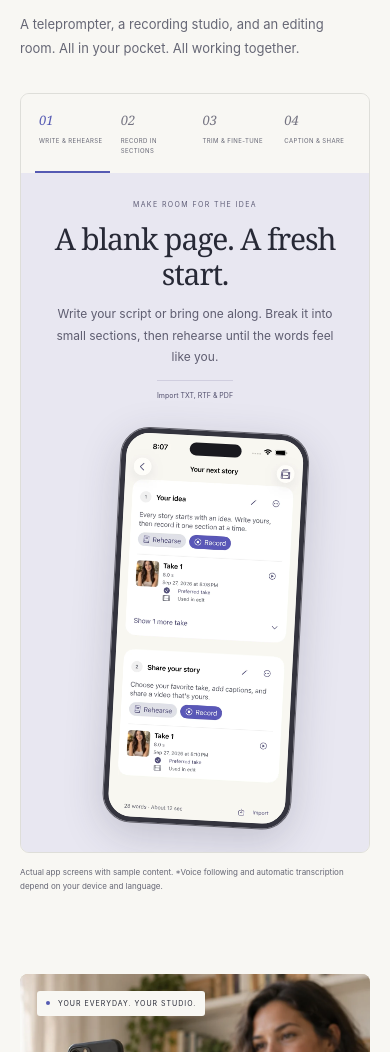
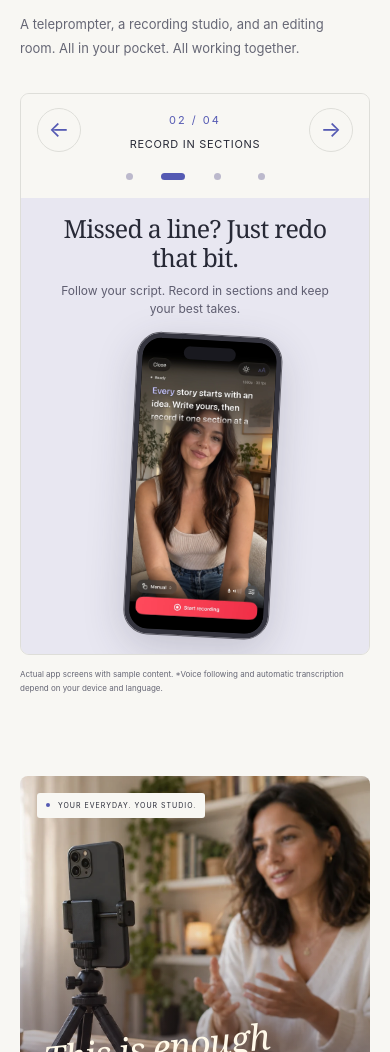
Before and after one commit to oktykrk/oktykrk.github.io, a plain HTML site: page video-take/index.html in a window 390 px wide. Shown: the part 1380-2432 px from the top of the page. Drawn offline with Linux system fonts and the light colour scheme.

Commit message:
Add swipeable mobile workflow navigation
- Add mobile step controls and swipe paging for the Cadreur workflow
- Shorten workflow descriptions and add Turkish labels

```diff
--- a/video-take/cadreur.css
+++ b/video-take/cadreur.css
@@ -2311,3 +2311,95 @@
     font-size: 13px;
   }
 }
+
+/* Mobile workflow: native horizontal paging, with the desktop tabs retained. */
+.workflow-mobile-heading,
+.workflow-swipe-hint {
+  display: none;
+}
+@media (max-width: 640px) {
+  .workflow-demo { min-width: 0; }
+  .workflow-controls { padding: 12px 16px 0; }
+  .workflow-mobile-heading {
+    display: grid;
+    grid-template-columns: 44px minmax(0, 1fr) 44px;
+    align-items: center;
+    gap: 8px;
+    text-align: center;
+  }
+  .workflow-mobile-heading button {
+    width: 44px;
+    height: 44px;
+    border: 1px solid var(--line);
+    border-radius: 50%;
+    background: transparent;
+    color: var(--accent);
+    font-size: 22px;
+  }
+  .workflow-position { color: var(--accent); font-size: 11px; letter-spacing: 2px; }
+  .workflow-current-step { margin: 5px 0 0; font-size: 11px; letter-spacing: 0.7px; }
+  .workflow-swipe-hint { display: none; }
+  .workflow-tabs { display: flex; flex-direction: row; justify-content: center; gap: 0; }
+  .workflow-tab {
+    position: relative;
+    width: 44px;
+    height: 44px;
+    padding: 0 !important;
+    border: 0;
+    align-items: center;
+    justify-content: center;
+  }
+  .workflow-tab::after {
+    content: "";
+    width: 7px;
+    height: 7px;
+    border-radius: 10px;
+    background: #bcb9cc;
+    transition: width 0.25s, background 0.25s;
+  }
+  .workflow-tab.active::after { width: 24px; background: var(--accent); }
+  .workflow-tab > span {
+    position: absolute;
+    width: 1px;
+    height: 1px;
+    padding: 0;
+    overflow: hidden;
+    clip-path: inset(50%);
+    white-space: nowrap;
+  }
+  .workflow-stage {
+    display: flex;
+    overflow-x: auto;
+    scroll-snap-type: x mandatory;
+    overscroll-behavior-x: contain;
+    scrollbar-width: none;
+  }
+  .workflow-stage::-webkit-scrollbar { display: none; }
+  .workflow-panel {
+    flex: 0 0 100%;
+    min-width: 0;
+    scroll-snap-align: start;
+    scroll-snap-stop: always;
+    animation: none;
+    grid-template-rows: 1fr auto;
+    min-height: 0;
+    padding: 16px 20px 0;
+  }
+  .workflow-panel .panel-category,
+  .workflow-panel .feature-tag { display: none; }
+  .workflow-panel .panel-copy { padding-bottom: 0; }
+  .workflow-panel .panel-copy h3 {
+    font-size: 25px;
+    letter-spacing: -0.7px;
+    margin: 0 0 10px;
+  }
+  .workflow-panel .panel-copy p {
+    max-width: 280px;
+    line-height: 1.55;
+  }
+  .workflow-panel .app-phone {
+    width: 144px;
+    margin-block: 16px 18px;
+    border-radius: 24px;
+  }
+}
--- a/video-take/cadreur.js
+++ b/video-take/cadreur.js
@@ -66,6 +66,7 @@
         ),
       );
     updatePreviewLabel();
+    updateWorkflowHeading();
     if (remember) {
       try {
         localStorage.setItem("cadreur-language", language);
@@ -80,43 +81,95 @@
 
   const tabs = [...document.querySelectorAll(".workflow-tab")];
   const tablist = document.querySelector(".workflow-tabs");
-  function activateTab(index, focus = false) {
+  const workflow = document.querySelector(".workflow-demo");
+  const stage = document.querySelector(".workflow-stage");
+  const panels = tabs.map((tab) => document.getElementById(tab.getAttribute("aria-controls")));
+  let activeStep = 0;
+  let workflowTouched = false;
+  let workflowVisible = false;
+  let advanceTimer;
+  let scrollTimer;
+
+  function updateWorkflowHeading() {
+    document.querySelector(".workflow-position").textContent =
+      `${String(activeStep + 1).padStart(2, "0")} / ${String(tabs.length).padStart(2, "0")}`;
+    document.querySelector(".workflow-current-step").textContent = tabs[activeStep].querySelector("small").textContent;
+  }
+  function scheduleAdvance() {
+    clearTimeout(advanceTimer);
+    if (!narrow.matches || motion.matches || workflowTouched || !workflowVisible || document.hidden) return;
+    advanceTimer = setTimeout(() => activateTab((activeStep + 1) % tabs.length), 6000);
+  }
+  function stopAdvance() {
+    workflowTouched = true;
+    clearTimeout(advanceTimer);
+  }
+  function activateTab(index, focus = false, scroll = true) {
+    activeStep = index;
     tabs.forEach((tab, i) => {
       const active = i === index;
       tab.classList.toggle("active", active);
       tab.setAttribute("aria-selected", String(active));
       tab.tabIndex = active ? 0 : -1;
-      document.getElementById(tab.getAttribute("aria-controls")).hidden =
-        !active;
+      panels[i].hidden = !narrow.matches && !active;
+      panels[i].inert = !active;
     });
-    if (focus) tabs[index].focus();
+    updateWorkflowHeading();
+    if (narrow.matches && scroll) {
+      stage.scrollTo({ left: index * stage.clientWidth, behavior: motion.matches ? "instant" : "smooth" });
+    }
+    if (focus) tabs[index].focus({ preventScroll: true });
+    scheduleAdvance();
   }
   tabs.forEach((tab, index) => {
-    tab.addEventListener("click", () => activateTab(index));
+    tab.addEventListener("click", () => { stopAdvance(); activateTab(index); });
     tab.addEventListener("keydown", (event) => {
-      const direction = narrow.matches
-        ? ["ArrowLeft", "ArrowRight"]
-        : ["ArrowUp", "ArrowDown"];
+      const direction = narrow.matches ? ["ArrowLeft", "ArrowRight"] : ["ArrowUp", "ArrowDown"];
       let next;
-      if (event.key === direction[0])
-        next = (index - 1 + tabs.length) % tabs.length;
+      if (event.key === direction[0]) next = (index - 1 + tabs.length) % tabs.length;
       else if (event.key === direction[1]) next = (index + 1) % tabs.length;
       else if (event.key === "Home") next = 0;
       else if (event.key === "End") next = tabs.length - 1;
       if (next !== undefined) {
         event.preventDefault();
+        stopAdvance();
         activateTab(next, true);
       }
     });
   });
-  function updateTabOrientation() {
-    tablist.setAttribute(
-      "aria-orientation",
-      narrow.matches ? "horizontal" : "vertical",
-    );
+  document.querySelector(".workflow-previous").addEventListener("click", () => {
+    stopAdvance(); activateTab((activeStep - 1 + tabs.length) % tabs.length);
+  });
+  document.querySelector(".workflow-next").addEventListener("click", () => {
+    stopAdvance(); activateTab((activeStep + 1) % tabs.length);
+  });
+  workflow.addEventListener("pointerdown", stopAdvance, { passive: true });
+  workflow.addEventListener("touchstart", stopAdvance, { passive: true });
+  workflow.addEventListener("focusin", stopAdvance);
+  stage.addEventListener("wheel", stopAdvance, { passive: true });
+  stage.addEventListener("scroll", () => {
+    clearTimeout(scrollTimer);
+    scrollTimer = setTimeout(() => {
+      if (!narrow.matches) return;
+      const index = Math.round(stage.scrollLeft / stage.clientWidth);
+      if (index >= 0 && index < tabs.length && index !== activeStep) activateTab(index, false, false);
+    }, 120);
+  }, { passive: true });
+  function updateWorkflowLayout() {
+    clearTimeout(scrollTimer);
+    tablist.setAttribute("aria-orientation", narrow.matches ? "horizontal" : "vertical");
+    activateTab(activeStep, false, false);
+    stage.scrollTo({ left: narrow.matches ? activeStep * stage.clientWidth : 0, behavior: "instant" });
   }
-  narrow.addEventListener("change", updateTabOrientation);
-  updateTabOrientation();
+  new ResizeObserver(updateWorkflowLayout).observe(stage);
+  new IntersectionObserver((entries) => {
+    workflowVisible = entries[0].isIntersecting;
+    scheduleAdvance();
+  }, { threshold: 0.25 }).observe(workflow);
+  narrow.addEventListener("change", updateWorkflowLayout);
+  motion.addEventListener("change", scheduleAdvance);
+  document.addEventListener("visibilitychange", scheduleAdvance);
+  updateWorkflowLayout();
 
   const scene = document.querySelector(".camera-scene");
   const previewButton = document.querySelector(".preview-toggle");
--- a/video-take/index.html
+++ b/video-take/index.html
@@ -64,6 +64,7 @@
           display: block;
         }
         .workflow-stage {
+          display: block;
           overflow: visible;
         }
         .workflow-panel[hidden] {
@@ -331,6 +332,12 @@
         </div>
         <div class="workflow-demo reveal">
           <div class="workflow-controls">
+            <div class="workflow-mobile-heading">
+              <button type="button" class="workflow-previous" aria-label="Previous step">←</button>
+              <div><span class="workflow-position">01 / 04</span><p class="workflow-current-step">WRITE &amp; REHEARSE</p></div>
+              <button type="button" class="workflow-next" aria-label="Next step">→</button>
+            </div>
+            <p class="workflow-swipe-hint" data-i18n="workflowSwipe">Swipe to explore</p>
             <div
               class="workflow-tabs"
               role="tablist"
@@ -430,8 +437,7 @@
                   A fresh start.
                 </h3>
                 <p data-i18n="panelWriteDescription">
-                  Write your script or bring one along. Break it into small
-                  sections, then rehearse until the words feel like you.
+                  Write or import your script. Rehearse one section at a time.
                 </p>
                 <span class="feature-tag" data-i18n="panelWriteTag"
                   >Import TXT, RTF & PDF</span
@@ -464,8 +470,7 @@
                   Just redo that bit.
                 </h3>
                 <p data-i18n="panelRecordDescription">
-                  Keep your script near the lens with the teleprompter. Record
-                  one section, try another take, and keep your favorite.
+                  Follow your script. Record in sections and keep your best takes.
                 </p>
                 <span class="feature-tag" data-i18n="panelRecordTag"
                   >Manual, timed & voice-follow modes*</span
@@ -498,8 +503,7 @@
                   Better together.
                 </h3>
                 <p data-i18n="panelEditDescription">
-                  Trim the pauses. Arrange your clips. Adjust the frame, add
-                  music, and find a filter that feels right.
+                  Trim, reorder, and add music. Make every take your own.
                 </p>
                 <span class="feature-tag" data-i18n="panelEditTag"
                   >Your edit. Your creative control.</span
@@ -532,8 +536,7 @@
                   Or sound off.
                 </h3>
                 <p data-i18n="panelCaptionsDescription">
-                  Create and style your captions so your story travels with
-                  every word. Export your video without a watermark.
+                  Style your captions. Share your video without a watermark.
                 </p>
                 <span class="feature-tag" data-i18n="panelCaptionsTag"
                   >Video, SRT captions & JPEG covers</span
```
Also changed, not shown: video-take/translations.js (+7 -4 lines).
